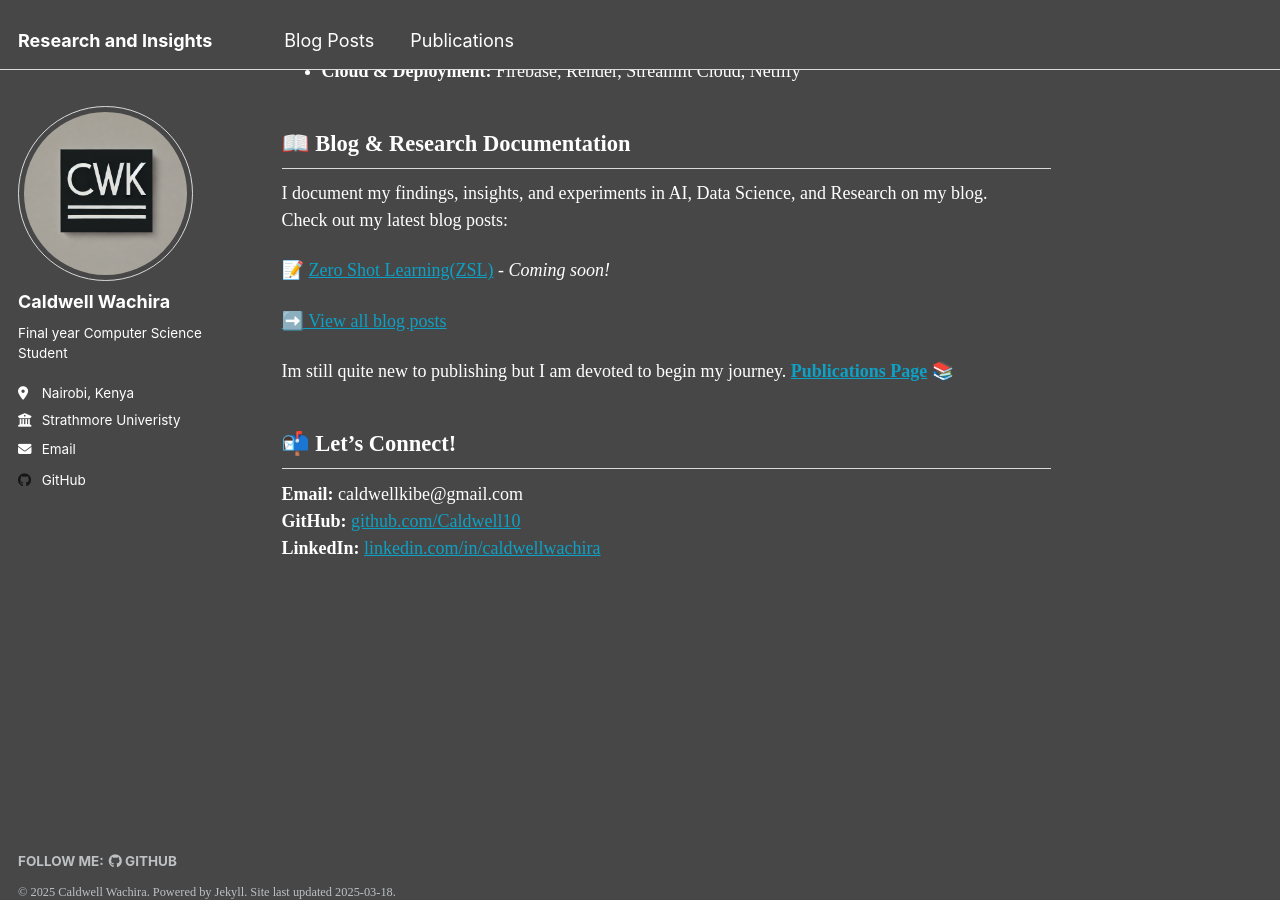
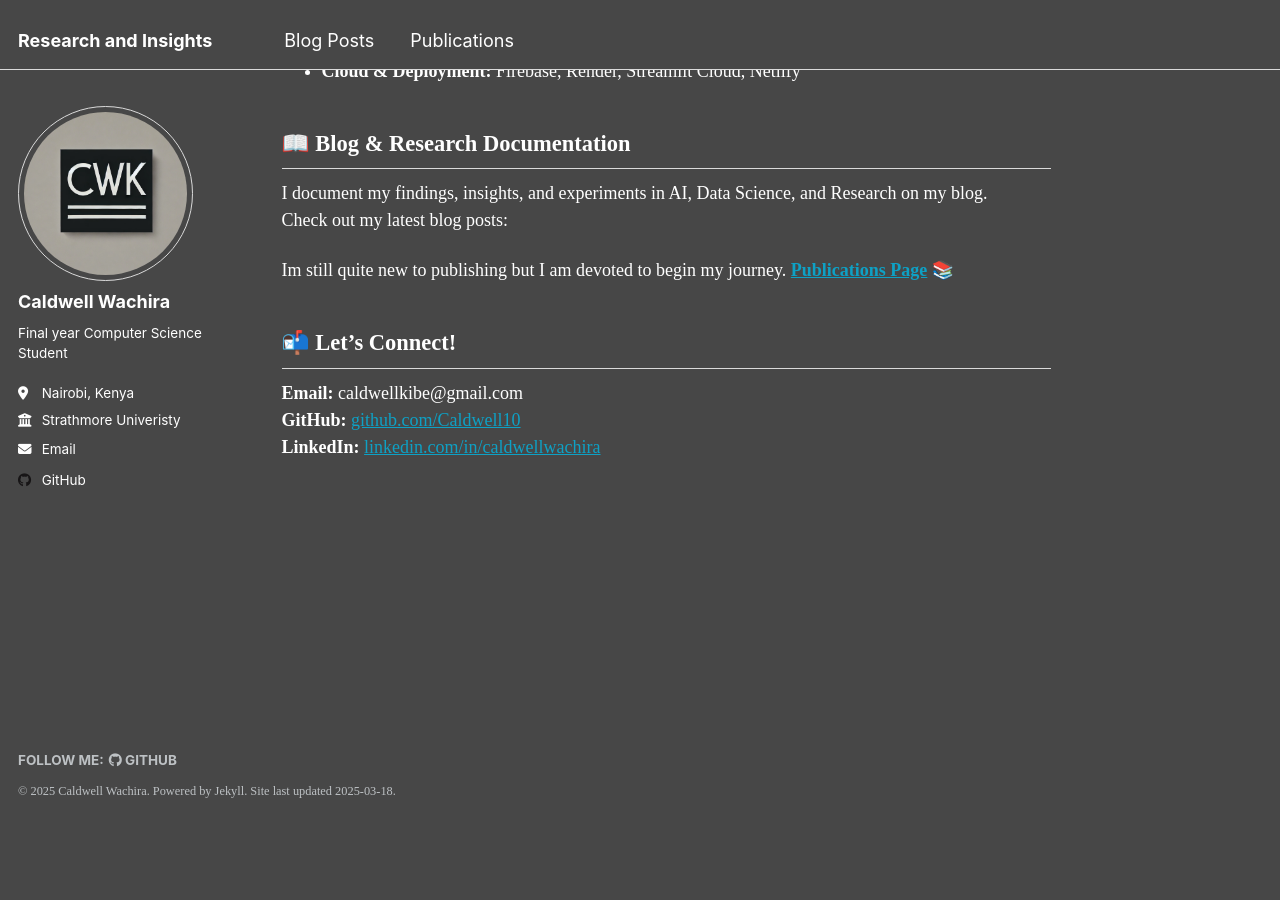
Before and after one commit to Caldwell10/Portfolio, a Jekyll site: the page built from blog/_pages/about.md, in a window 1280 px wide and 900 px high, scrolled down 1149 px. Built offline with Jekyll 4.4.1, drawn with Linux system fonts in a browser that asks for light colours; after the commit the page ends 1968 px from its top, so only the background shows below that.

Commit message:
Edited about markdown

```diff
--- a/blog/_pages/about.md
+++ b/blog/_pages/about.md
@@ -40,11 +40,6 @@ You can view/go back to [my personal website](https://www.caldwellwachira.com)
 I document my findings, insights, and experiments in AI, Data Science, and Research on my blog.
 Check out my latest blog posts:
 
-📝 [Zero Shot Learning(ZSL)]() - *Coming soon!*
-
-[➡️ View all blog posts](/blog/)
-
-
 Im still quite new to publishing but I am devoted to begin my journey.  **[Publications Page](/publications/)** 📚
 
 
```
